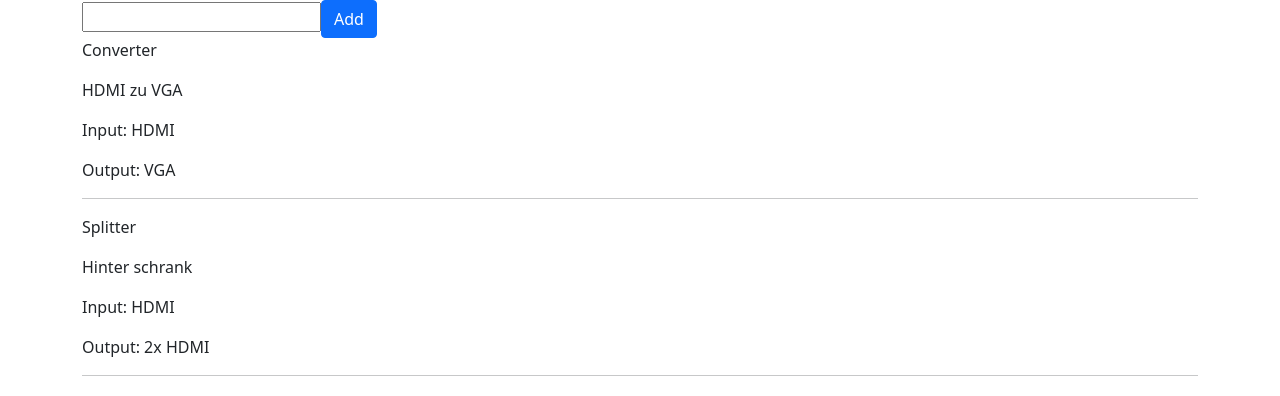
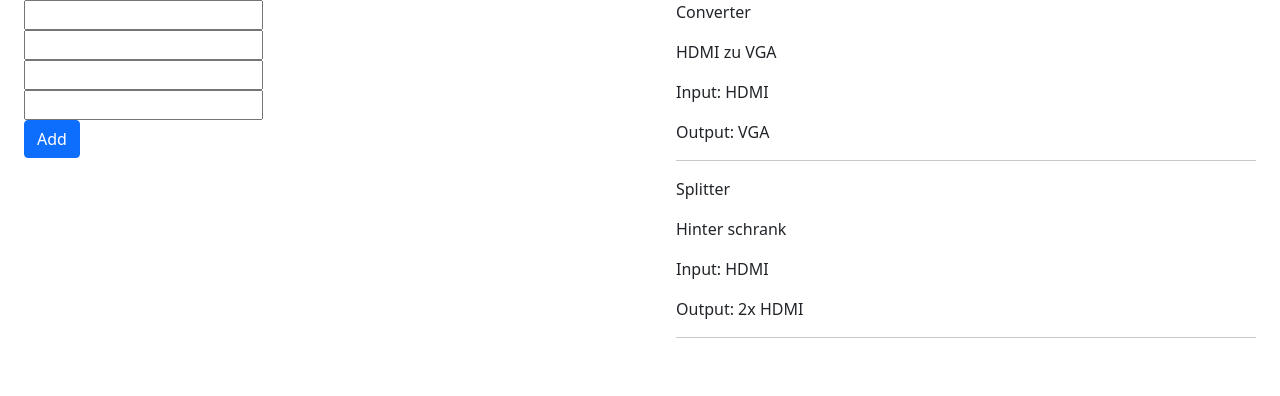
Before and after one commit to Red5Gaming/Cablemanager, an Angular app in the folder cablemanager/: page / in a window 1280 px wide. Shown: the top 396 px of the page. Built offline with nearby package versions, Linux system fonts and the light colour scheme.

Commit message:
Integrated form logic

```diff
--- a/cablemanager/src/app/app.component.html
+++ b/cablemanager/src/app/app.component.html
@@ -1,5 +1,15 @@
+<div class="row">
 
 
-<app-header></app-header>
+  <div class="col-sm-6 align-items-center">
 
-<app-component-list></app-component-list>
+    <app-header></app-header>
+
+  </div>
+
+  <div class="col-sm-6">
+    <app-component-list></app-component-list>
+  </div>
+
+
+</div>
--- a/cablemanager/src/app/app.module.ts
+++ b/cablemanager/src/app/app.module.ts
@@ -6,6 +6,7 @@ import { AppComponent } from './app.component';
 import { HeaderComponent } from './header/header.component';
 import { SidebarComponent } from './sidebar/sidebar.component';
 import { ComponentListComponent } from './component-list/component-list.component';
+import {FormsModule, ReactiveFormsModule} from "@angular/forms";
 //import { ComponentModelComponent } from './component-list/component-model/component-model.component';
 
 
@@ -20,7 +21,9 @@ import { ComponentListComponent } from './component-list/component-list.componen
   ],
   imports: [
     BrowserModule,
-    AppRoutingModule
+    AppRoutingModule,
+    FormsModule,
+    ReactiveFormsModule,
   ],
   providers: [],
   bootstrap: [AppComponent]
--- a/cablemanager/src/app/component-list/component-list.component.ts
+++ b/cablemanager/src/app/component-list/component-list.component.ts
@@ -1,5 +1,8 @@
 import { Component, OnInit } from '@angular/core';
 import { components } from './component-model/component-model.component'
+import {HeaderComponent} from "../header/header.component";
+import {Subscription} from "rxjs";
+import {ComponentService} from "../services/component.service";
 
 @Component({
   selector: 'app-component-list',
@@ -7,17 +10,18 @@ import { components } from './component-model/component-model.component'
   styleUrls: ['./component-list.component.css']
 })
 export class ComponentListComponent implements OnInit {
+private subComp: Subscription;
 
-  components: components[] = [
-    new components("Converter", "HDMI zu VGA", "HDMI", "VGA"),
-    new components("Splitter", "Hinter schrank", "HDMI", "2x HDMI")
-  ]
+
+components: components[]
 
 
 
-  constructor() { }
+  constructor(private componentService: ComponentService) { }
 
   ngOnInit(): void {
+    this.componentService.initFirstComponents();
+    this.subComp = this.componentService.components.subscribe(value => {this.components = value})
   }
 
 }
--- a/cablemanager/src/app/header/header.component.html
+++ b/cablemanager/src/app/header/header.component.html
@@ -1,9 +1,13 @@
 <div class="container">
   <div class="row">
     <div class="col-sm-4">
-      <input type="text">
-      <button class="btn btn-primary"  (click)="onClick()" >Add</button>
-
+      <form [formGroup]="fullForm" (ngSubmit)="onClick()">
+        <input type="text" formControlName="name">
+        <input type="text" formControlName="desc">
+        <input type="text" formControlName="input">
+        <input type="text" formControlName="output">
+        <button class="btn btn-primary">Add</button>
+      </form>
     </div>
 
 
--- a/cablemanager/src/app/header/header.component.ts
+++ b/cablemanager/src/app/header/header.component.ts
@@ -1,5 +1,8 @@
 import { Component, OnInit } from '@angular/core';
 import {components} from "../component-list/component-model/component-model.component";
+import {FormControl, FormGroup, Validators} from "@angular/forms";
+import {BehaviorSubject} from "rxjs";
+import {ComponentService} from "../services/component.service";
 
 @Component({
   selector: 'app-header',
@@ -7,18 +10,19 @@ import {components} from "../component-list/component-model/component-model.comp
   styleUrls: ['./header.component.css']
 })
 export class HeaderComponent implements OnInit {
+fullForm: FormGroup
 
 
 
-
-  constructor() {
+  constructor(private componentService: ComponentService) {
 
   }
 
 
 onClick() {
-    console.log("AAAAAAAAAAAAAAAAAA")
-
+    //console.log("AAAAAAAAAAAAAAAAAA")
+    console.log(this.fullForm.value)
+  this.componentService.addComponent(this.fullForm.value)
   new components("Name1", "Desc1", "Input1", "Output1")
 
 }
@@ -28,6 +32,13 @@ onClick() {
 
 
   ngOnInit(): void {
+    this.fullForm = new FormGroup({
+      name: new FormControl(null, Validators.required),
+      desc: new FormControl(null, Validators.required),
+      input: new FormControl(null, Validators.required),
+      output: new FormControl(null, Validators.required),
+
+    });
   }
 
 }
--- /dev/null
+++ b/cablemanager/src/app/services/component.service.ts
@@ -0,0 +1,28 @@
+import {Injectable} from "@angular/core";
+import {BehaviorSubject} from "rxjs";
+import {components} from "../component-list/component-model/component-model.component";
+
+@Injectable({
+  providedIn: 'root'
+})
+
+export class ComponentService {
+  components: BehaviorSubject<Array<components>> = new BehaviorSubject<components[]>([])
+
+
+
+  addComponent(componentObject: components) {
+    let currentComponents: components[] = this.components.value
+    let newComponentArray = [...currentComponents, componentObject]
+//    let newComponentArray: components[] = currentComponents.push(componentObject)
+    this.components.next(newComponentArray)
+  }
+
+
+  initFirstComponents() {
+   this.components.next( [
+     new components("Converter", "HDMI zu VGA", "HDMI", "VGA"),
+     new components("Splitter", "Hinter schrank", "HDMI", "2x HDMI")
+   ] )
+  }
+}
--- a/cablemanager/tsconfig.json
+++ b/cablemanager/tsconfig.json
@@ -6,6 +6,7 @@
     "outDir": "./dist/out-tsc",
     "forceConsistentCasingInFileNames": true,
     "strict": true,
+    "strictPropertyInitialization": false,
     "noImplicitOverride": true,
     "noPropertyAccessFromIndexSignature": true,
     "noImplicitReturns": true,
```
